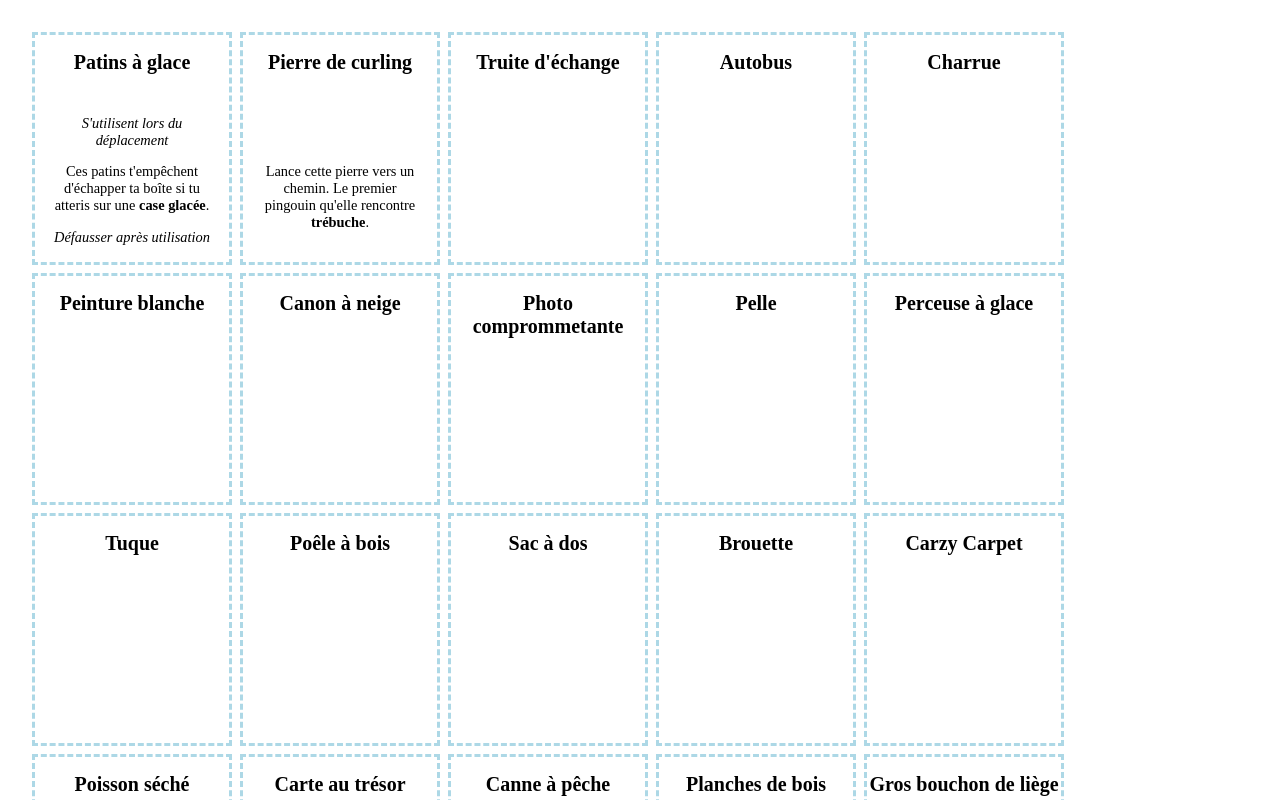
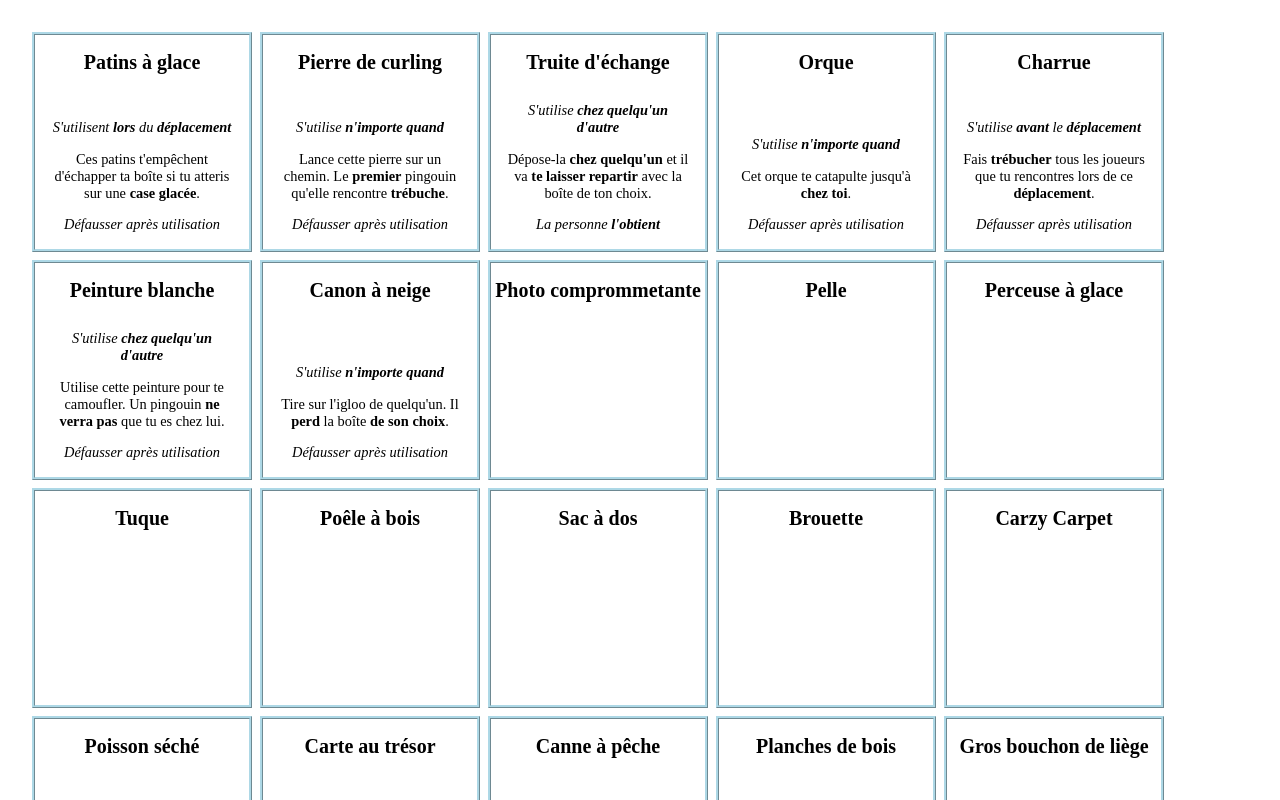
Before and after one commit to beaudry/pingouins-voleurs, a Preact app: page / in a window 1280 px wide. Shown: the top 800 px of the page. Built offline with nearby package versions, Linux system fonts and the light colour scheme; a web font is replaced by a local one.

Commit message:
Ajouter quelques cartes

```diff
--- a/src/app.tsx
+++ b/src/app.tsx
@@ -1,16 +1,21 @@
-import './app.css';
-import { ComponentChildren } from 'preact';
-import autobus from './images/autobus.jfif';
-import charrue from './images/charrue.jfif';
-import canon from './images/canon.jfif';
-import curling from './images/curling.jfif';
-import pelle from './images/pelle.jfif';
-import perceuse from './images/perceuse.jfif';
-import tuque from './images/tuque.jfif';
-import poele from './images/poele.jfif';
-import patins from './images/patins.jfif';
-import sac from './images/sac.jfif';
-import truite from './images/truite.jfif';
+import "./app.css";
+import { ComponentChildren } from "preact";
+import charrue from "./images/charrue.jfif";
+import canon from "./images/canon.jfif";
+import curling from "./images/curling.jfif";
+import pelle from "./images/pelle.jfif";
+import perceuse from "./images/perceuse.jfif";
+import tuque from "./images/tuque.jfif";
+import poele from "./images/poele.jfif";
+import patins from "./images/patins.jfif";
+import sac from "./images/sac.jfif";
+import truite from "./images/truite.jfif";
+
+const motsCles = {
+  boite: "boîte",
+  trebuche: "trébuche",
+  trebucher: "trébucher",
+};
 
 type Outil = {
   apresUtilisation?: ComponentChildren,
@@ -20,58 +25,201 @@ type Outil = {
   nom: string,
 };
 
+const ressources = {
+  apresUtilisations: {
+    defausser: "Défausser après utilisation",
+  },
+  momentsUtilisations: {
+    chezQuelquUnDAutre: (
+      <>
+        S'utilise
+        {" "}
+        <strong>chez quelqu'un d'autre</strong>
+      </>
+    ),
+    nImporteQuand: (
+      <>
+        S'utilise
+        {" "}
+        <strong>n'importe quand</strong>
+      </>
+    ),
+  },
+};
+
 const outils: Outil[] = [
   {
-    nom: 'Patins à glace',
-    momentUtilisation: "S'utilisent lors du déplacement",
-    apresUtilisation: 'Défausser après utilisation',
+    apresUtilisation: ressources.apresUtilisations.defausser,
     description: (
       <>
-        Ces patins t'empêchent d'échapper ta boîte si tu atteris sur une
-        {' '}
-        <b>case glacée</b>
+        Ces patins t'empêchent d'échapper ta
+        {" "}
+        {motsCles.boite}
+        {" "}
+        si tu atteris sur une
+        {" "}
+        <strong>case glacée</strong>
         .
       </>
     ),
     image: patins,
+    momentUtilisation: (
+      <>
+        S'utilisent
+        {" "}
+        <strong>lors</strong>
+        {" "}
+        du
+        {" "}
+        <strong>déplacement</strong>
+      </>
+    ),
+    nom: "Patins à glace",
   },
   {
-    nom: 'Pierre de curling',
+    apresUtilisation: ressources.apresUtilisations.defausser,
     description: (
       <>
-        Lance cette pierre vers un chemin. Le premier pingouin qu'elle rencontre
-        {' '}
-        <b>trébuche</b>
+        Lance cette pierre sur un chemin. Le
+        {" "}
+        <strong>premier</strong>
+        {" "}
+        pingouin qu'elle rencontre
+        {" "}
+        <strong>trébuche</strong>
         .
       </>
     ),
     image: curling,
+    momentUtilisation: ressources.momentsUtilisations.nImporteQuand,
+    nom: "Pierre de curling",
   },
-  { nom: "Truite d'échange", image: truite },
-  { nom: 'Autobus', image: autobus },
-  { nom: 'Charrue', image: charrue },
-  { nom: 'Peinture blanche' },
-  { nom: 'Canon à neige', image: canon },
-  { nom: 'Photo comprommetante' },
-  { nom: 'Pelle', image: pelle },
-  { nom: 'Perceuse à glace', image: perceuse },
-  { nom: 'Tuque', image: tuque },
-  { nom: 'Poêle à bois', image: poele },
-  { nom: 'Sac à dos', image: sac },
-  { nom: 'Brouette' },
-  { nom: 'Carzy Carpet' },
-  { nom: 'Poisson séché' },
-  { nom: 'Carte au trésor' },
-  { nom: 'Canne à pêche' },
-  { nom: 'Planches de bois' },
-  { nom: 'Gros bouchon de liège' },
-  { nom: 'Boule de neige' },
+  {
+    apresUtilisation: (
+      <>
+        La personne
+        {" "}
+        <b>l'obtient</b>
+      </>
+    ),
+    description: (
+      <>
+        Dépose-la
+        {" "}
+        <strong>chez quelqu'un</strong>
+        {" "}
+        et il va
+        {" "}
+        <strong>te laisser repartir</strong>
+        {" "}
+        avec la
+        {" "}
+        {motsCles.boite}
+        {" "}
+        de ton choix.
+      </>
+    ),
+    image: truite,
+    momentUtilisation: ressources.momentsUtilisations.chezQuelquUnDAutre,
+    nom: "Truite d'échange",
+  },
+  {
+    apresUtilisation: ressources.apresUtilisations.defausser,
+    description: (
+      <>
+        Cet orque te catapulte jusqu'à
+        {" "}
+        <strong>chez toi</strong>
+        .
+      </>
+    ),
+    momentUtilisation: ressources.momentsUtilisations.nImporteQuand,
+    nom: "Orque",
+  },
+  {
+    apresUtilisation: ressources.apresUtilisations.defausser,
+    description: (
+      <>
+        Fais
+        {" "}
+        <strong>{motsCles.trebucher}</strong>
+        {" "}
+        tous les joueurs que tu rencontres lors de ce
+        {" "}
+        <strong>déplacement</strong>
+        .
+      </>
+    ),
+    image: charrue,
+    momentUtilisation: (
+      <>
+        S'utilise
+        {" "}
+        <strong>avant</strong>
+        {" "}
+        le
+        {" "}
+        <strong>déplacement</strong>
+      </>
+    ),
+    nom: "Charrue",
+  },
+  {
+    apresUtilisation: ressources.apresUtilisations.defausser,
+    description: (
+      <>
+        Utilise cette peinture pour te camoufler. Un pingouin
+        {" "}
+        <strong>ne verra pas</strong>
+        {" "}
+        que tu es chez lui.
+      </>
+    ),
+    momentUtilisation: ressources.momentsUtilisations.chezQuelquUnDAutre,
+    nom: "Peinture blanche",
+  },
+  {
+    apresUtilisation: ressources.apresUtilisations.defausser,
+    description: (
+      <>
+        Tire sur l'igloo de quelqu'un. Il
+        {" "}
+        <strong>perd</strong>
+        {" "}
+        la
+        {" "}
+        {motsCles.boite}
+        {" "}
+        <strong>de son choix</strong>
+        .
+      </>
+    ),
+    image: canon,
+    momentUtilisation: ressources.momentsUtilisations.nImporteQuand,
+    nom: "Canon à neige",
+  },
+  {
+    nom: "Photo comprommetante",
+  },
+  { image: pelle, nom: "Pelle" },
+  { image: perceuse, nom: "Perceuse à glace" },
+  { image: tuque, nom: "Tuque" },
+  { image: poele, nom: "Poêle à bois" },
+  { image: sac, nom: "Sac à dos" },
+  { nom: "Brouette" },
+  { nom: "Carzy Carpet" },
+  { nom: "Poisson séché" },
+  { nom: "Carte au trésor" },
+  { nom: "Canne à pêche" },
+  { nom: "Planches de bois" },
+  { nom: "Gros bouchon de liège" },
+  { nom: "Boule de neige" },
 ];
 
 function App() {
   return (
     <div style={{
-      display: 'flex', alignItems: 'flex-start', gap: '0.5em', flexWrap: 'wrap',
+      alignItems: "flex-start", display: "flex", flexWrap: "wrap", gap: "0.5em",
     }}
     >
       {outils.map((carte) => (
--- a/src/index.css
+++ b/src/index.css
@@ -25,14 +25,15 @@ h1 {
 }
 
 .carte {
-  aspect-ratio: 43/50;
+  height: 220px;
   border-width: 3px;
   border-color: lightblue;
-  border-style: dashed;
+  border-style: ridge;
   padding: 1em;
-  width: 200px;
+  width: 220px;
   display: flex;
   flex-direction: column;
+  break-inside: avoid-page;
 }
 
 p {
```
